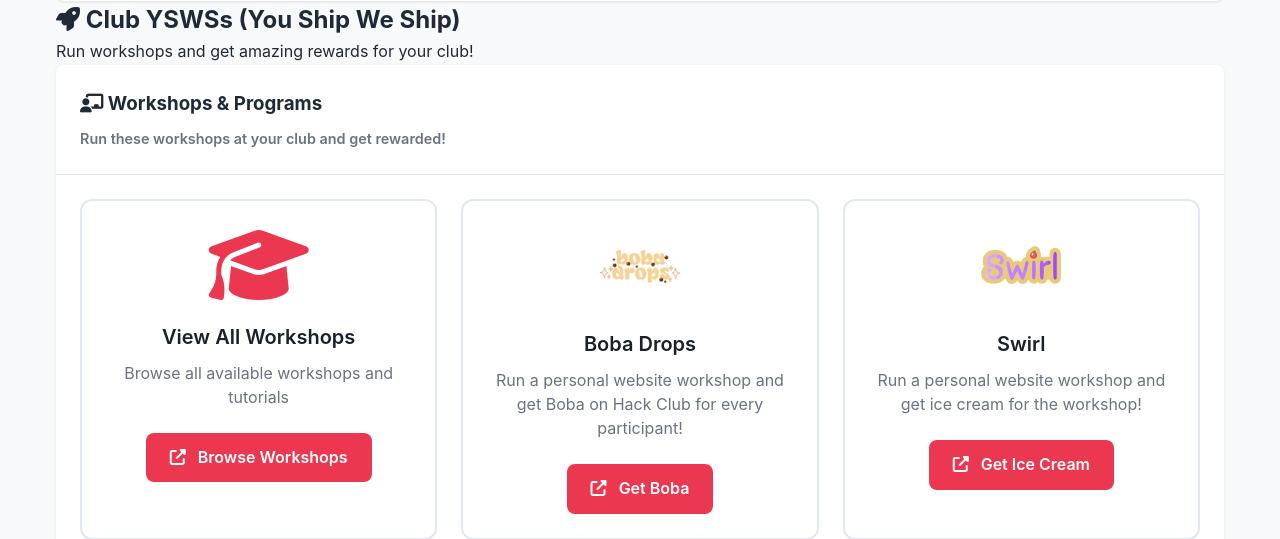
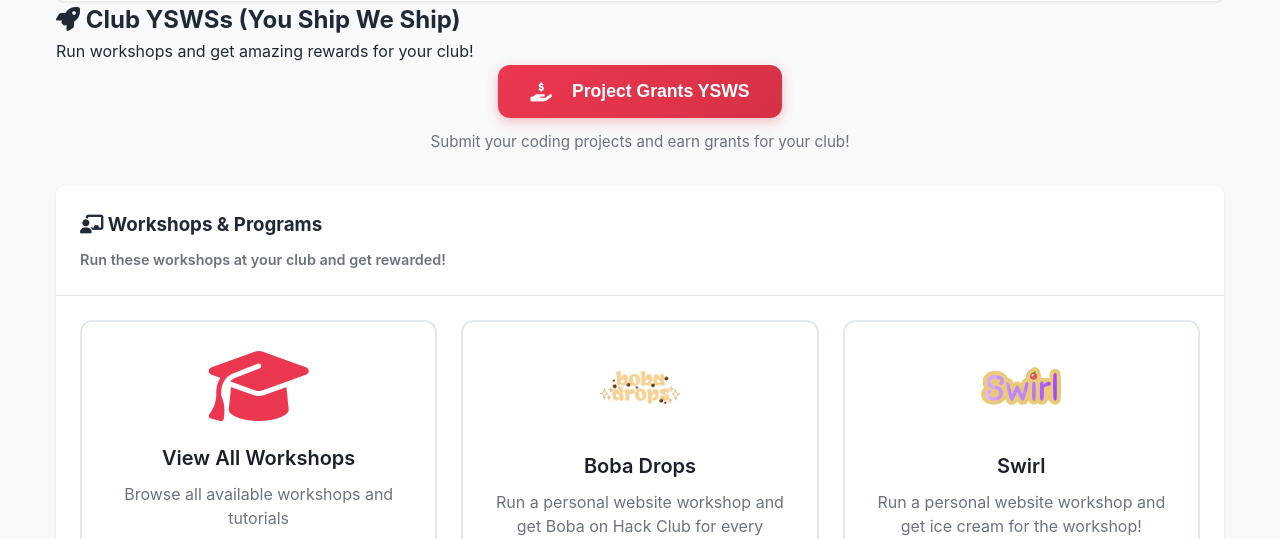
Before and after one commit to cytronicoder/hack-club-dashboard, a Flask app: template templates/club_dashboard.html in a window 1280 px wide. Shown: the part 5055-5594 px from the top of the page. Run offline with Flask 3, Linux system fonts and the light colour scheme; the template is opened without the code that fills it, so the values that code supplies are empty; some libraries are stand-ins or nearby versions.

Commit message:
Assistant checkpoint: Add Project Grants YSWS button to YSWSs section
Assistant generated file changes:
- templates/club_dashboard.html: Add Project Grants YSWS button at top of YSWSs section

---

User prompt:

Add a big button on the top of the club YSWSs section that says Project Grants YSWS that brings them to the project grants tab

Replit-Commit-Author: Assistant
Replit-Commit-Session-Id: 13c8ce3c-dbb9-4200-9962-c7bec5371a1b

```diff
--- a/templates/club_dashboard.html
+++ b/templates/club_dashboard.html
@@ -511,6 +511,14 @@
                             <h2><i class="fas fa-rocket"></i> Club YSWSs (You Ship We Ship)</h2>
                             <p>Run workshops and get amazing rewards for your club!</p>
                         </div>
+                    </div>
+
+                    <div style="text-align: center; margin-bottom: 2rem;">
+                        <button class="btn btn-primary" style="background: linear-gradient(135deg, #ec3750, #d63146); border: none; padding: 1rem 2rem; font-size: 1.1rem; font-weight: 600; border-radius: 12px; box-shadow: 0 4px 12px rgba(236, 55, 80, 0.3); transition: all 0.3s ease;" onclick="openTab('pizza')" onmouseover="this.style.transform='translateY(-2px)'; this.style.boxShadow='0 6px 20px rgba(236, 55, 80, 0.4)'" onmouseout="this.style.transform='translateY(0px)'; this.style.boxShadow='0 4px 12px rgba(236, 55, 80, 0.3)'">
+                            <i class="fas fa-hand-holding-usd" style="margin-right: 0.75rem; font-size: 1.2rem;"></i>
+                            Project Grants YSWS
+                        </button>
+                        <p style="margin-top: 0.75rem; color: #6b7280; font-size: 0.95rem;">Submit your coding projects and earn grants for your club!</p>
                     </div>
 
                     <div class="card" style="margin-bottom: 2rem;">
```
